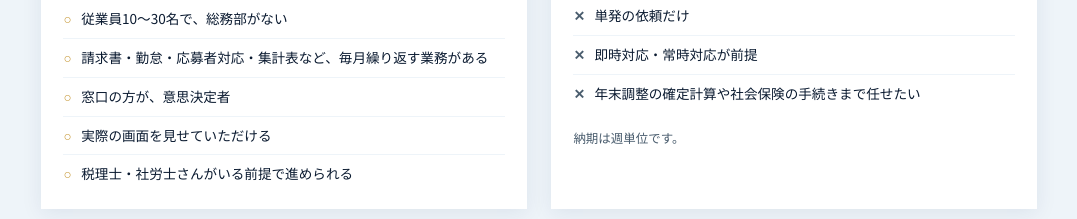
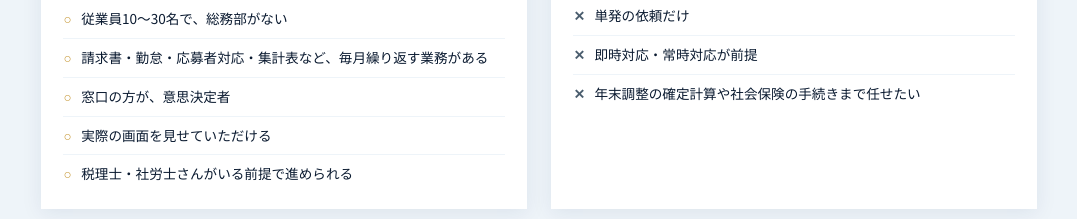
Before and after one commit to ctrlshift-jp/ctrlshift-jp.github.io, a plain HTML site: page index.html in a window 1280 px wide. Shown: the part 5540-5759 px from the top of the page, without its empty margins (101-1178 px from the left). Drawn offline with nearby package versions, Linux system fonts and the light colour scheme.

Commit message:
Add files via upload

```diff
--- a/index.html
+++ b/index.html
@@ -960,7 +960,6 @@
           <li>即時対応・常時対応が前提</li>
           <li><span class="nw">年末調整の確定計算や</span><span class="nw">社会保険の手続きまで</span><span class="nw">任せたい</span></li>
         </ul>
-        <p class="fit-note">納期は週単位です。</p>
       </div>
     </div>
   </div>
```
